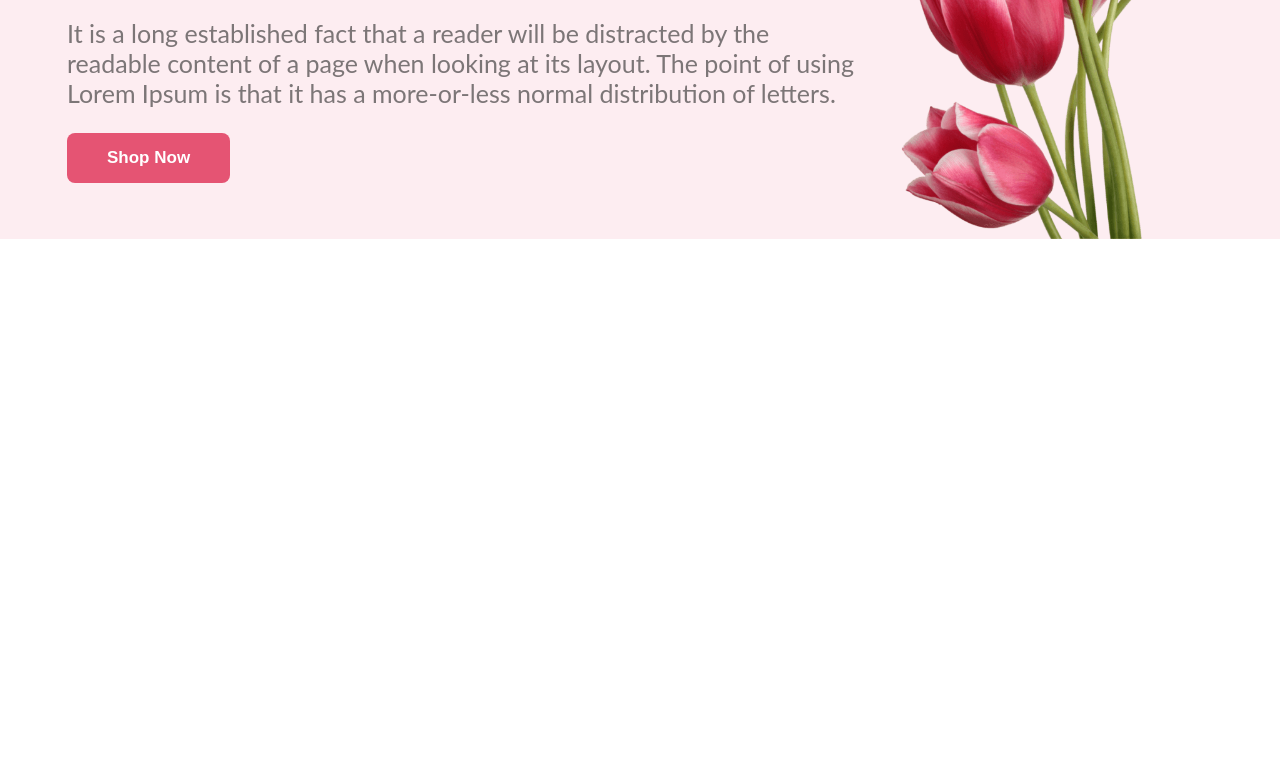
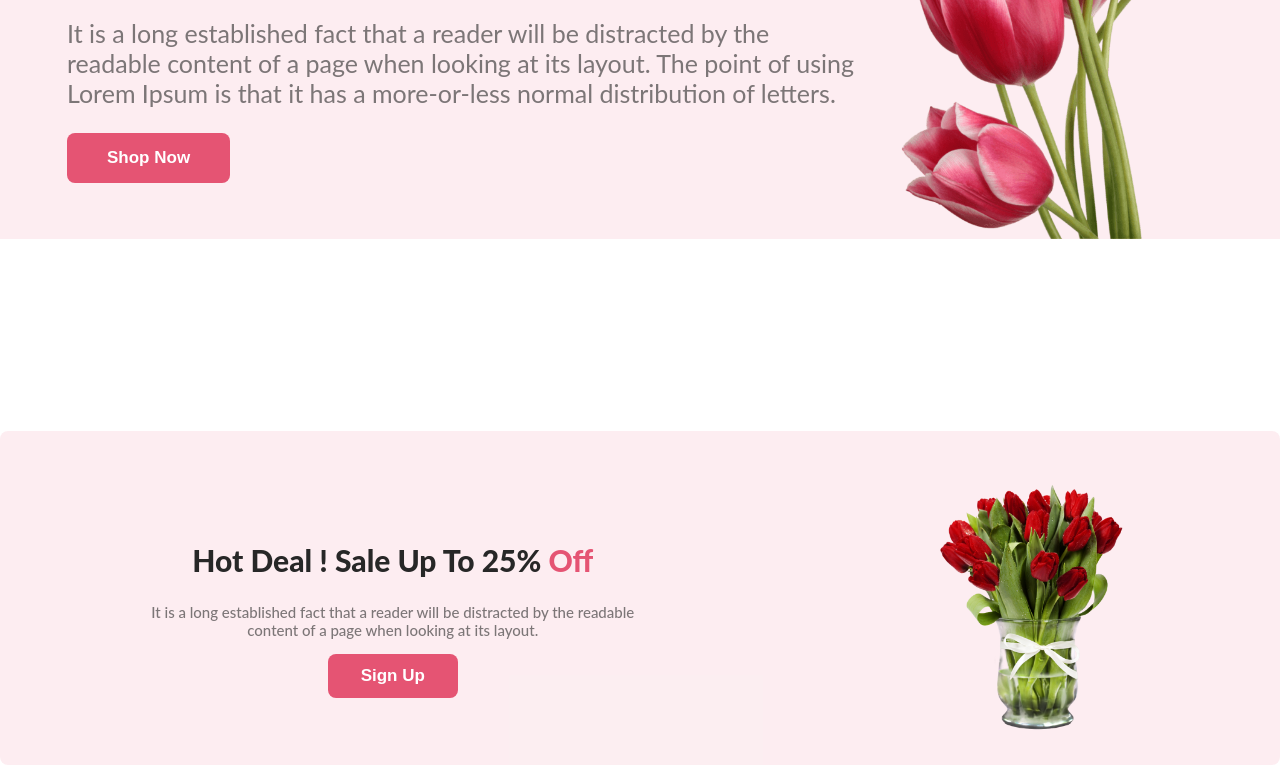
Before and after one commit to siamislam07/flower-shop-1st-assignment, a plain HTML site: page index.html in a window 1280 px wide. Shown: the part 342-1107 px from the top of the page. Before the commit the page ends 800 px from the top, so only its background shows below. Drawn offline with Linux system fonts and the light colour scheme.

Commit message:
sale section done

```diff
--- a/index.html
+++ b/index.html
@@ -16,8 +16,11 @@
     <header>
         <div class="header-container">
             <div class="header-texts">
-                <h1 class="header-h1 primary-text">Let's make beautiful <span class="header-span">flowers</span> a part of your life.</h1>
-                <p class="header-p primary-p">It is a long established fact that a reader will be distracted by the readable content of a page when looking at its layout. The point of using Lorem Ipsum is that it has a more-or-less normal distribution of letters.
+                <h1 class="header-h1 primary-text">Let's make beautiful <span class="header-span">flowers</span> a part
+                    of your life.</h1>
+                <p class="header-p primary-p">It is a long established fact that a reader will be distracted by the
+                    readable content of a page when looking at its layout. The point of using Lorem Ipsum is that it has
+                    a more-or-less normal distribution of letters.
                 </p>
                 <button class="first-btn primary-btn">Shop Now</button>
             </div>
@@ -25,6 +28,21 @@
         </div>
     </header>
     <!-- header ends here -->
+    <!-- main starts here -->
+
+    <section class="sale-section">
+        <div class="sale-text">
+            <h2 class="sale-h2">Hot Deal ! Sale Up To 25% <span class="sale-span">Off</span></h2>
+            <p class="sale-p">It is a long established fact that a reader will be distracted by the readable <br> content of a page when looking at its layout.</p>
+            <button class="primary-btn  sale-btn">Sign Up</button>
+        </div>
+        <img class="sale-img" src="./Flower Asset/sale.png" alt="">
+    </section>
+
+
+
+
+    <!-- main ends here -->
 
 </body>
 
--- a/style/style.css
+++ b/style/style.css
@@ -18,7 +18,11 @@ body{
 .primary-btn{
     border-radius: 8px;
     background: #E55473;
-    gap: 10px;
+    color: #fff;
+    border: none;
+    padding: 15px 40px;
+    font-size: 17px;
+    font-weight: 700;
 }
 /* common style ends here */
 
@@ -56,8 +60,50 @@ body{
 .header-texts{
     margin-left:40px;
     padding: 27px;
+}
+/* header style ends here */
+
+/* main style starts here */
+
+/* sale style */
+.sale-section{
+    display: flex;
+    justify-content: space-around;
+    align-items: center;
+    background: rgba(229, 84, 115, 0.10);
+    margin-top: 15%;
+    padding-bottom: 30px;
+    padding-top: 50px;
+    border-radius: 8px;
+
+}
+.sale-text{
+    text-align: center;
+}
+.sale-h2{
+    color: #272727;
+    font-size: 30px;
+    font-weight: 800;
+}
+.sale-p{
+    color: rgba(39, 39, 39, 0.60);
+    font-size: 15px;
+    font-weight: 500;
+
+}
+.sale-btn{
+    padding: 12px 33px;
+}
+.sale-img{
+    width: 15%;
+}
+
+.sale-span{
+    color: rgba(229, 84, 115, 1)
+}
+
+/* sale style end */
 
 
-}
 
-/* header style ends here */
+/* main style ends here */
```
Also changed, not shown: Flower Asset/sale.png (renamed from Flower Asset/pngwing 8.png).
